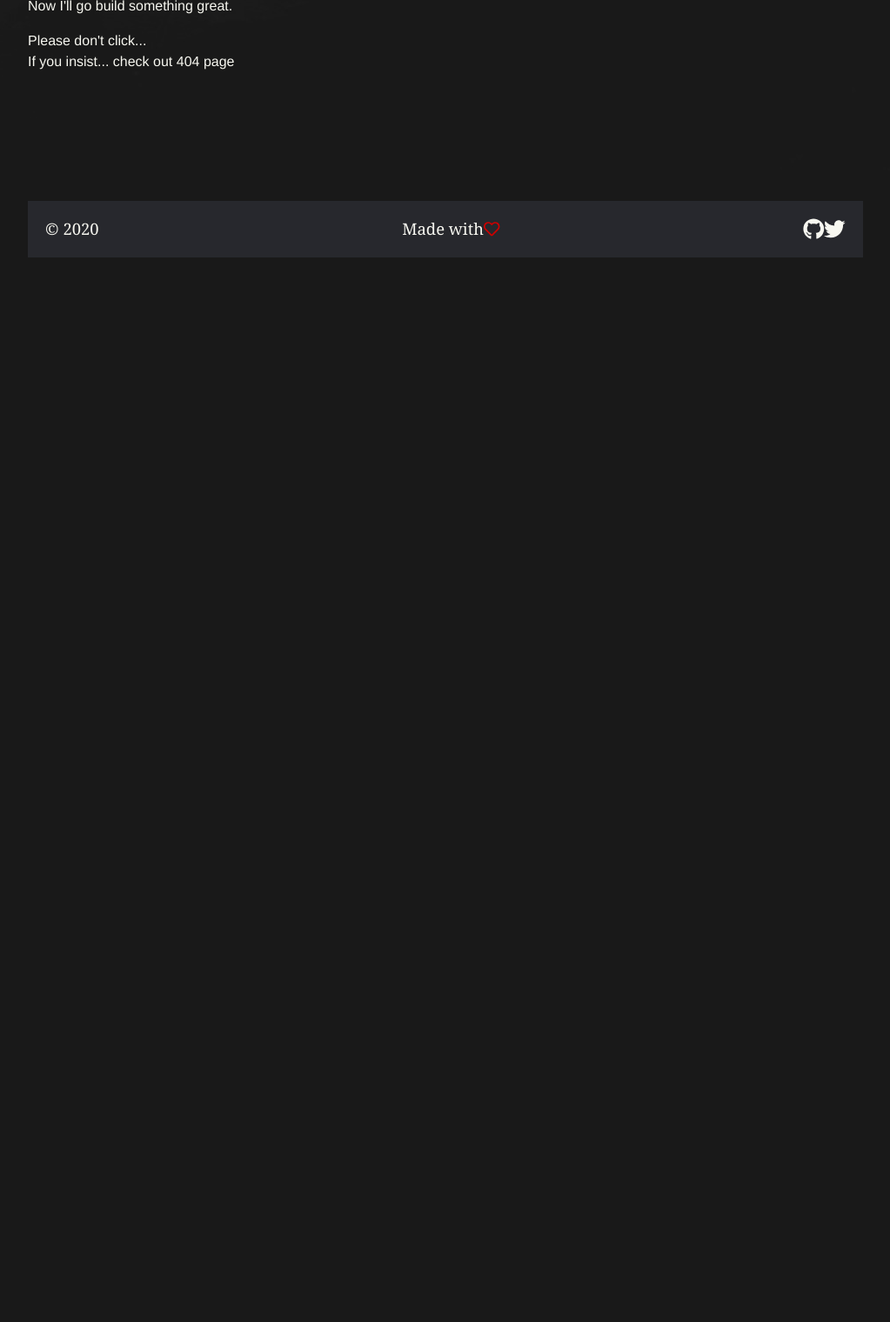
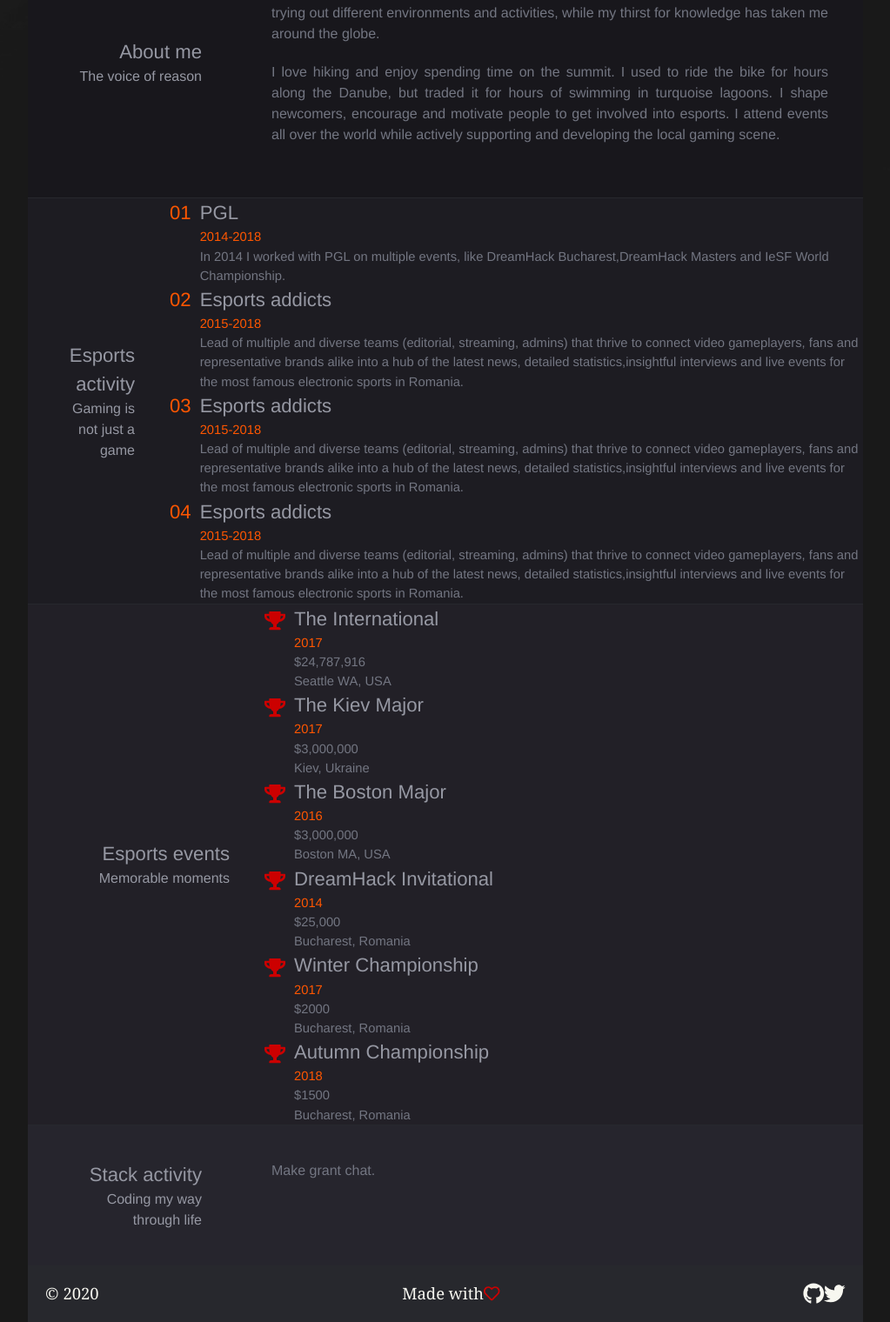
Before and after one commit to Cry0nicS/career-portfolio, a Gatsby site: page / in a window 1280 px wide. Shown: the part 504-2024 px from the top of the page at 87% size, without its empty margins (128-1151 px from the left). Before the commit the page ends 800 px from the top, so only its background shows below. Built offline with nearby package versions, Linux system fonts and the light colour scheme; Gatsby itself is replaced by a stand-in of ours.

Commit message:
Add first resume components to index
Includes about me section, esports activity and events.
Stack activity is WIP, requires gantt chart plugin

```diff
--- a/src/components/bio/bio.module.scss
+++ b/src/components/bio/bio.module.scss
@@ -26,7 +26,7 @@
     text-align: center;
     align-items: center;
     justify-content: center;
-    padding: 0 40px;
+    padding: 10px 40px;
     line-height: normal;
 
     svg {
--- a/src/components/layout/layout.module.scss
+++ b/src/components/layout/layout.module.scss
@@ -5,7 +5,7 @@
     flex-direction: column;
     min-height: 100vh;
 
-    @media screen and (min-width: 960px) {
+    @media screen and (min-width: 1024px) {
         max-width: 75vw;
     }
 }
--- /dev/null
+++ b/src/components/resume/_resume.scss
@@ -0,0 +1,37 @@
+@import "../../styles/settings";
+
+@mixin content {
+    padding: 40px;
+    text-align: justify;
+    color: $text-discreet;
+
+    @media screen and (min-width: 768px) {
+        width: 80%;
+    }
+}
+
+@mixin section($lighten: 0) {
+    display: flex;
+    flex-direction: column;
+    background-color: lighten($background-dark, $lighten);
+
+    @media screen and (min-width: 768px) {
+        flex-direction: row;
+    }
+
+    &:not(:last-child) {
+        border-bottom: 1px solid $background-light;
+    }
+}
+
+@mixin heading {
+    padding: 40px;
+    display: block;
+    color: $text-secondary;
+
+    @media screen and (min-width: 768px) {
+        width: 20%;
+        text-align: right;
+        align-self: center;
+    }
+}
--- /dev/null
+++ b/src/components/resume/about/about.module.scss
@@ -0,0 +1,17 @@
+@import "../resume";
+
+.section {
+    @include section;
+}
+
+.heading {
+    @include heading;
+}
+
+.about {
+    @include content;
+
+    p {
+        margin: 0 0 20px;
+    }
+}
--- /dev/null
+++ b/src/components/resume/about/about.module.scss.d.ts
@@ -0,0 +1,3 @@
+export const section: string;
+export const heading: string;
+export const about: string;
--- /dev/null
+++ b/src/components/resume/about/about.tsx
@@ -0,0 +1,31 @@
+import React from "react";
+
+import styles from "./about.module.scss";
+
+const About = () => {
+    return (
+        <section className={styles.section}>
+            <div className={styles.heading}>
+                <h3>About me</h3>
+                <span>The voice of reason</span>
+            </div>
+            <div className={styles.about}>
+                <p>
+                    Driven by passion, I spend my time developing esports products and solutions
+                    during the day and gaming or organizing events during the night. My enthusiasm
+                    spur my way into trying out different environments and activities, while my
+                    thirst for knowledge has taken me around the globe.
+                </p>
+                <p>
+                    I love hiking and enjoy spending time on the summit. I used to ride the bike for
+                    hours along the Danube, but traded it for hours of swimming in turquoise
+                    lagoons. I shape newcomers, encourage and motivate people to get involved into
+                    esports. I attend events all over the world while actively supporting and
+                    developing the local gaming scene.
+                </p>
+            </div>
+        </section>
+    );
+};
+
+export default About;
--- /dev/null
+++ b/src/components/resume/esports-events/esports-events.module.scss
@@ -0,0 +1,54 @@
+@import "../resume";
+@import "../../../styles/fonts";
+@import "../../../styles/settings";
+
+.section {
+    @include section(4%);
+}
+
+.heading {
+    @include heading;
+}
+
+.esports-events {
+    @include content;
+
+    display: grid;
+    grid-template-columns: 1fr 1fr;
+    column-gap: 2rem;
+    row-gap: 2rem;
+
+    @media screen and (min-width: 600px) {
+        grid-template-columns: 1fr 1fr 1fr;
+    }
+}
+
+.entry {
+    display: flex;
+    flex-flow: row;
+}
+
+.icon {
+    margin-top: 8px;
+    color: $reddit;
+}
+
+.content {
+    @include font-regular($size-small);
+
+    text-align: left;
+    color: $text-discreet;
+    margin-left: 10px;
+
+    .date {
+        color: $reddit;
+    }
+
+    h3 {
+        color: $text-secondary;
+    }
+
+    span {
+        display: block;
+    }
+}
--- /dev/null
+++ b/src/components/resume/esports-events/esports-events.tsx
@@ -0,0 +1,34 @@
+import {FontAwesomeIcon} from "@fortawesome/react-fontawesome";
+import React from "react";
+import {EsportsEventItems} from "../../../constants/resume";
+import styles from "./esports-events.module.scss";
+
+const EsportsEvents = () => {
+    return (
+        <section className={styles.section}>
+            <div className={styles.heading}>
+                <h3>Esports events</h3>
+                <span>Memorable moments</span>
+            </div>
+            <div className={styles.esportsEvents}>
+                {EsportsEventItems.map((event) => {
+                    return (
+                        <div className={styles.entry} key={event.id}>
+                            <div className={styles.icon}>
+                                <FontAwesomeIcon icon={["fas", "trophy"]} size="lg" color="#c00" />
+                            </div>
+                            <div className={styles.content}>
+                                <h3>{event.title}</h3>
+                                <span className={styles.date}>{event.date}</span>
+                                <span>{event.prizePool}</span>
+                                <span>{event.location}</span>
+                            </div>
+                        </div>
+                    );
+                })}
+            </div>
+        </section>
+    );
+};
+
+export default EsportsEvents;
--- /dev/null
+++ b/src/components/resume/esports-industry/esports-industry.module.scss
@@ -0,0 +1,49 @@
+@import "../resume";
+@import "../../../styles/fonts";
+@import "../../../styles/settings";
+
+.section {
+    @include section(2%);
+}
+
+.heading {
+    @include heading;
+}
+
+.esports-industry {
+    @include content;
+
+    display: grid;
+    grid-template-columns: 1fr;
+    column-gap: 2rem;
+    row-gap: 2rem;
+
+    @media screen and (min-width: 600px) {
+        grid-template-columns: 1fr 1fr;
+    }
+}
+
+.entry {
+    display: flex;
+    flex-flow: row;
+}
+
+.position {
+    color: $reddit;
+}
+
+.content {
+    @include font-regular($size-small);
+
+    color: $text-discreet;
+    margin-left: 10px;
+
+    h3 {
+        color: $text-secondary;
+    }
+
+    span {
+        color: $reddit;
+        display: block;
+    }
+}
--- /dev/null
+++ b/src/components/resume/esports-industry/esports-industry.module.scss.d.ts
@@ -0,0 +1,6 @@
+export const section: string;
+export const heading: string;
+export const esportsIndustry: string;
+export const entry: string;
+export const position: string;
+export const content: string;
--- /dev/null
+++ b/src/components/resume/esports-industry/esports-industry.tsx
@@ -0,0 +1,37 @@
+import React from "react";
+import {EsportsIndustryItems} from "../../../constants/resume";
+
+import styles from "./esports-industry.module.scss";
+
+const EsportsIndustry = () => {
+    return (
+        <section className={styles.section}>
+            <div className={styles.heading}>
+                <h3>Esports activity</h3>
+                <span>Gaming is not just a game</span>
+            </div>
+            <div className={styles.esportsIndustry}>
+                {EsportsIndustryItems.map((item) => {
+                    return (
+                        <div className={styles.entry} key={item.id}>
+                            <div className={styles.position}>
+                                <h3>
+                                    {new Intl.NumberFormat("en-IN", {
+                                        minimumIntegerDigits: 2
+                                    }).format(item.position)}
+                                </h3>
+                            </div>
+                            <div className={styles.content}>
+                                <h3>{item.title}</h3>
+                                <span>{item.timeline}</span>
+                                {item.description}
+                            </div>
+                        </div>
+                    );
+                })}
+            </div>
+        </section>
+    );
+};
+
+export default EsportsIndustry;
--- /dev/null
+++ b/src/components/resume/resume.tsx
@@ -0,0 +1,18 @@
+import React from "react";
+import About from "./about/about";
+import EsportsEvents from "./esports-events/esports-events";
+import EsportsIndustry from "./esports-industry/esports-industry";
+import StackActivity from "./stack-activity/stack-activity";
+
+const Resume = () => {
+    return (
+        <>
+            <About />
+            <EsportsIndustry />
+            <EsportsEvents />
+            <StackActivity />
+        </>
+    );
+};
+
+export default Resume;
--- /dev/null
+++ b/src/components/resume/stack-activity/stack-activity.module.scss
@@ -0,0 +1,17 @@
+@import "../resume";
+
+.section {
+    @include section(6%);
+}
+
+.heading {
+    @include heading;
+}
+
+.about {
+    @include content;
+
+    p {
+        margin: 0 0 20px;
+    }
+}
--- /dev/null
+++ b/src/components/resume/stack-activity/stack-activity.module.scss.d.ts
@@ -0,0 +1,3 @@
+export const section: string;
+export const heading: string;
+export const about: string;
--- /dev/null
+++ b/src/components/resume/stack-activity/stack-activity.tsx
@@ -0,0 +1,19 @@
+import React from "react";
+
+import styles from "./stack-activity.module.scss";
+
+const StackActivity = () => {
+    return (
+        <section className={styles.section}>
+            <div className={styles.heading}>
+                <h3>Stack activity</h3>
+                <span>Coding my way through life</span>
+            </div>
+            <div className={styles.about}>
+                <p>Make grant chat.</p>
+            </div>
+        </section>
+    );
+};
+
+export default StackActivity;
--- /dev/null
+++ b/src/constants/resume.ts
@@ -0,0 +1,86 @@
+export const EsportsIndustryItems = [
+    {
+        id: 1,
+        position: 1,
+        title: "PGL",
+        timeline: "2014-2018",
+        description:
+            "In 2014 I worked with PGL on multiple events, like DreamHack Bucharest," +
+            "DreamHack Masters and IeSF World Championship."
+    },
+    {
+        id: 2,
+        position: 2,
+        title: "Esports addicts",
+        timeline: "2015-2018",
+        description:
+            "Lead of multiple and diverse teams (editorial, streaming, admins) that thrive to connect video game" +
+            "players, fans and representative brands alike into a hub of the latest news, detailed statistics," +
+            "insightful interviews and live events for the most famous electronic sports in Romania."
+    },
+    {
+        id: 3,
+        position: 3,
+        title: "Esports addicts",
+        timeline: "2015-2018",
+        description:
+            "Lead of multiple and diverse teams (editorial, streaming, admins) that thrive to connect video game" +
+            "players, fans and representative brands alike into a hub of the latest news, detailed statistics," +
+            "insightful interviews and live events for the most famous electronic sports in Romania."
+    },
+    {
+        id: 4,
+        position: 4,
+        title: "Esports addicts",
+        timeline: "2015-2018",
+        description:
+            "Lead of multiple and diverse teams (editorial, streaming, admins) that thrive to connect video game" +
+            "players, fans and representative brands alike into a hub of the latest news, detailed statistics," +
+            "insightful interviews and live events for the most famous electronic sports in Romania."
+    }
+];
+
+export const EsportsEventItems = [
+    {
+        id: 1,
+        title: "The International",
+        date: "2017",
+        prizePool: "$24,787,916",
+        location: "Seattle WA, USA"
+    },
+    {
+        id: 2,
+        title: "The Kiev Major",
+        date: "2017",
+        prizePool: "$3,000,000",
+        location: "Kiev, Ukraine"
+    },
+    {
+        id: 3,
+        title: "The Boston Major",
+        date: "2016",
+        prizePool: "$3,000,000",
+        location: "Boston MA, USA"
+    },
+    {
+        id: 4,
+        title: "DreamHack Invitational",
+        date: "2014",
+        prizePool: "$25,000",
+        location: "Bucharest, Romania"
+    },
+    {
+        id: 5,
+        title: "Winter Championship",
+        date: "2017",
+        prizePool: "$2000",
+        location: "Bucharest, Romania"
+    },
+    {
+        id: 6,
+        title: "Autumn Championship",
+        date: "2018",
+        prizePool: "$1500",
+        location: "Bucharest, Romania"
+    }
+];
--- a/src/pages/index.tsx
+++ b/src/pages/index.tsx
@@ -3,11 +3,11 @@ import {library} from "@fortawesome/fontawesome-svg-core";
 import {fab} from "@fortawesome/free-brands-svg-icons";
 import {far} from "@fortawesome/free-regular-svg-icons";
 import {fas} from "@fortawesome/free-solid-svg-icons";
-import {Link} from "gatsby";
 import React from "react";
 
 import Layout from "../components/layout/layout";
 import Metadata from "../components/metadata/metadata";
+import Resume from "../components/resume/resume";
 
 import "../styles/main.scss";
 
@@ -16,12 +16,7 @@ library.add(fab, fas, far);
 const IndexPage = () => (
     <Layout>
         <Metadata pageTitle="Welcome" />
-        <h1>Hi people</h1>
-        <p>Welcome to my new career portfolio.</p>
-        <p>Now I'll go build something great.</p>
-        <Link to="/planner/">Please don't click...</Link>
-        <br />
-        <Link to="/404">If you insist... check out 404 page</Link>
+        <Resume />
     </Layout>
 );
 
```
Also changed, not shown: src/components/resume/esports-events/esports-events.module.scss.d.ts (added, +7 -0 lines).
